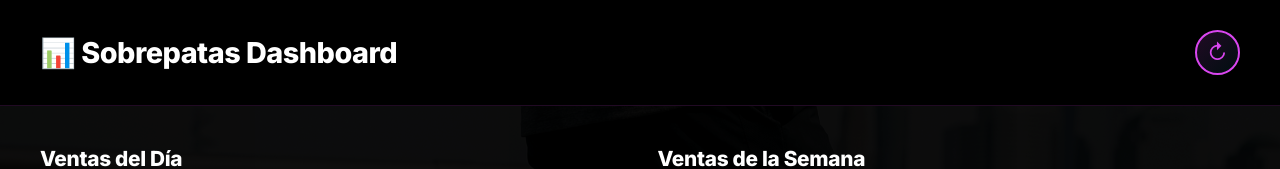
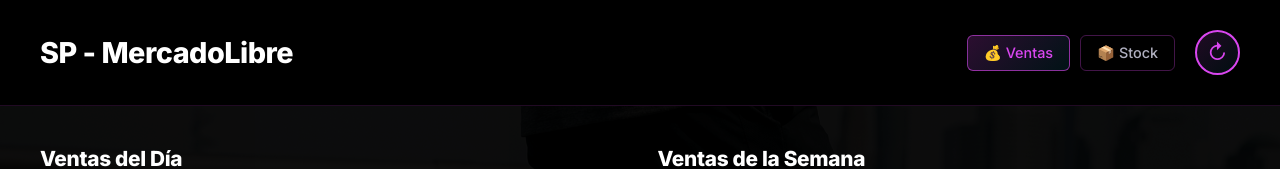
Before and after one commit to daniwally/SP, a React (Vite) app in the folder frontend/: page / in a window 1280 px wide. Shown: the top 169 px of the page. Built offline with nearby package versions, Linux system fonts and the light colour scheme; no server answers.

Commit message:
🔀 Add dual dashboard: rename to 'SP - MercadoLibre' + add 'Stock' panel with tab switcher

```diff
--- a/frontend/src/App.css
+++ b/frontend/src/App.css
@@ -37,6 +37,42 @@ body {
   border-bottom: 1px solid rgba(217, 70, 239, 0.15);
   background: rgba(0, 0, 0, 0.95);
   backdrop-filter: blur(8px);
+  gap: 30px;
+}
+
+.header-actions {
+  display: flex;
+  align-items: center;
+  gap: 20px;
+}
+
+.tabs {
+  display: flex;
+  gap: 10px;
+}
+
+.tab-btn {
+  padding: 8px 16px;
+  border-radius: 6px;
+  border: 1px solid rgba(217, 70, 239, 0.3);
+  background: transparent;
+  color: #b0b0c0;
+  font-family: 'Inter', sans-serif;
+  font-weight: 500;
+  font-size: 0.9em;
+  cursor: pointer;
+  transition: all 0.3s;
+}
+
+.tab-btn:hover {
+  border-color: rgba(217, 70, 239, 0.6);
+  color: #d946ef;
+}
+
+.tab-btn.active {
+  background: linear-gradient(135deg, rgba(217, 70, 239, 0.2), rgba(6, 182, 212, 0.1));
+  border-color: rgba(217, 70, 239, 0.6);
+  color: #d946ef;
 }
 
 .header h1 {
--- a/frontend/src/App.jsx
+++ b/frontend/src/App.jsx
@@ -33,6 +33,7 @@ function App() {
   const [salesData, setSalesData] = useState({})
   const [loading, setLoading] = useState(true)
   const [dateInfo, setDateInfo] = useState({ today: '', weekRange: '' })
+  const [activeTab, setActiveTab] = useState('mercadolibre')
 
   useEffect(() => {
     const today = new Date()
@@ -97,11 +98,29 @@ function App() {
       <RotatingBackground />
       <div className="app">
         <header className="header">
-        <h1>📊 Sobrepatas Dashboard</h1>
-        <button onClick={fetchAllData} className="btn-refresh">↻</button>
+        <h1>SP - MercadoLibre</h1>
+        <div className="header-actions">
+          <div className="tabs">
+            <button
+              className={`tab-btn ${activeTab === 'mercadolibre' ? 'active' : ''}`}
+              onClick={() => setActiveTab('mercadolibre')}
+            >
+              💰 Ventas
+            </button>
+            <button
+              className={`tab-btn ${activeTab === 'stock' ? 'active' : ''}`}
+              onClick={() => setActiveTab('stock')}
+            >
+              📦 Stock
+            </button>
+          </div>
+          <button onClick={fetchAllData} className="btn-refresh">↻</button>
+        </div>
       </header>
 
       <main className="dashboard">
+        {activeTab === 'mercadolibre' && (
+        <>
         {/* VENTAS DEL DÍA Y SEMANAL EN PARALELO */}
         <div className="two-sections">
           {/* VENTAS DEL DÍA */}
@@ -209,6 +228,17 @@ function App() {
             ))}
           </div>
         </section>
+        </>
+        )}
+
+        {activeTab === 'stock' && (
+        <section className="section" style={{ textAlign: 'center', padding: '40px 20px' }}>
+          <h2>📦 Stock</h2>
+          <p style={{ color: '#95a5a6', fontSize: '1.1em', marginTop: '20px' }}>
+            Panel de Stock - En desarrollo
+          </p>
+        </section>
+        )}
       </main>
 
       <footer className="footer">
```
